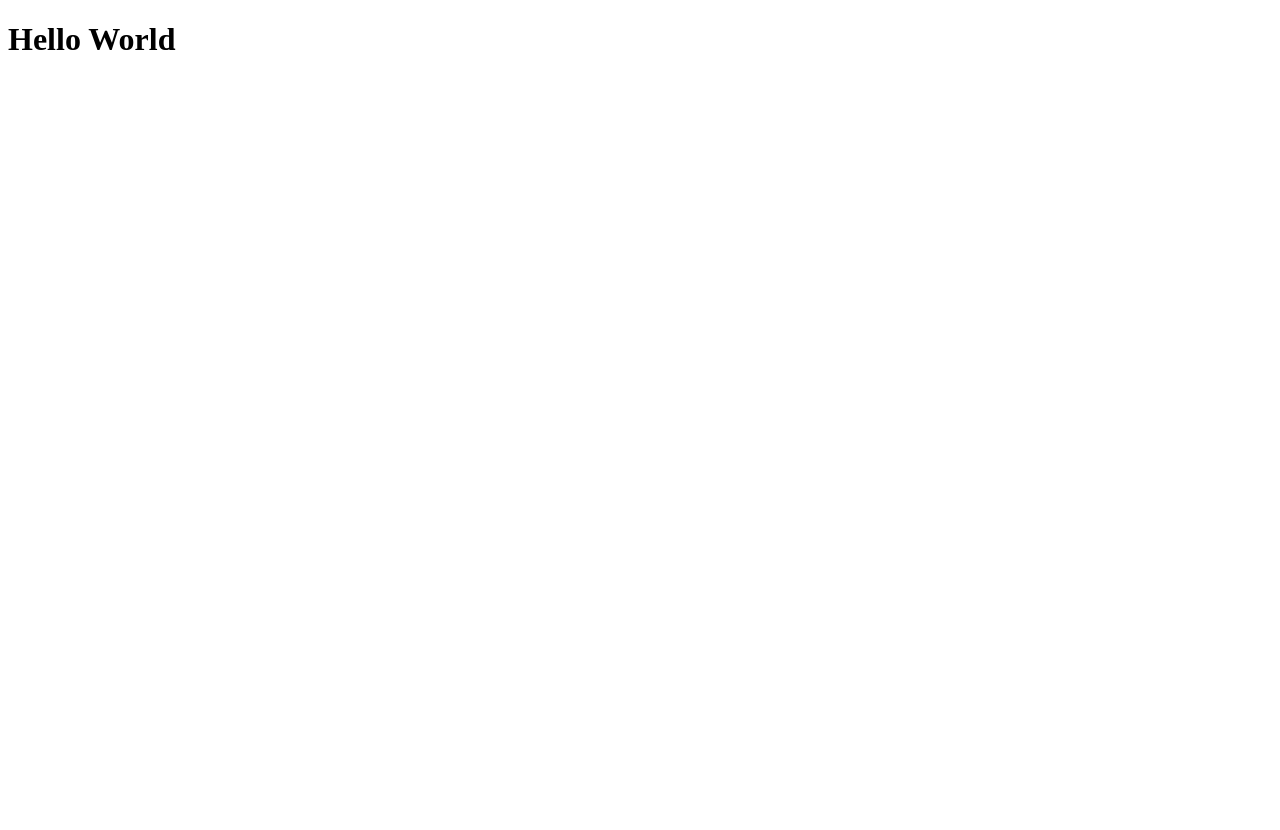
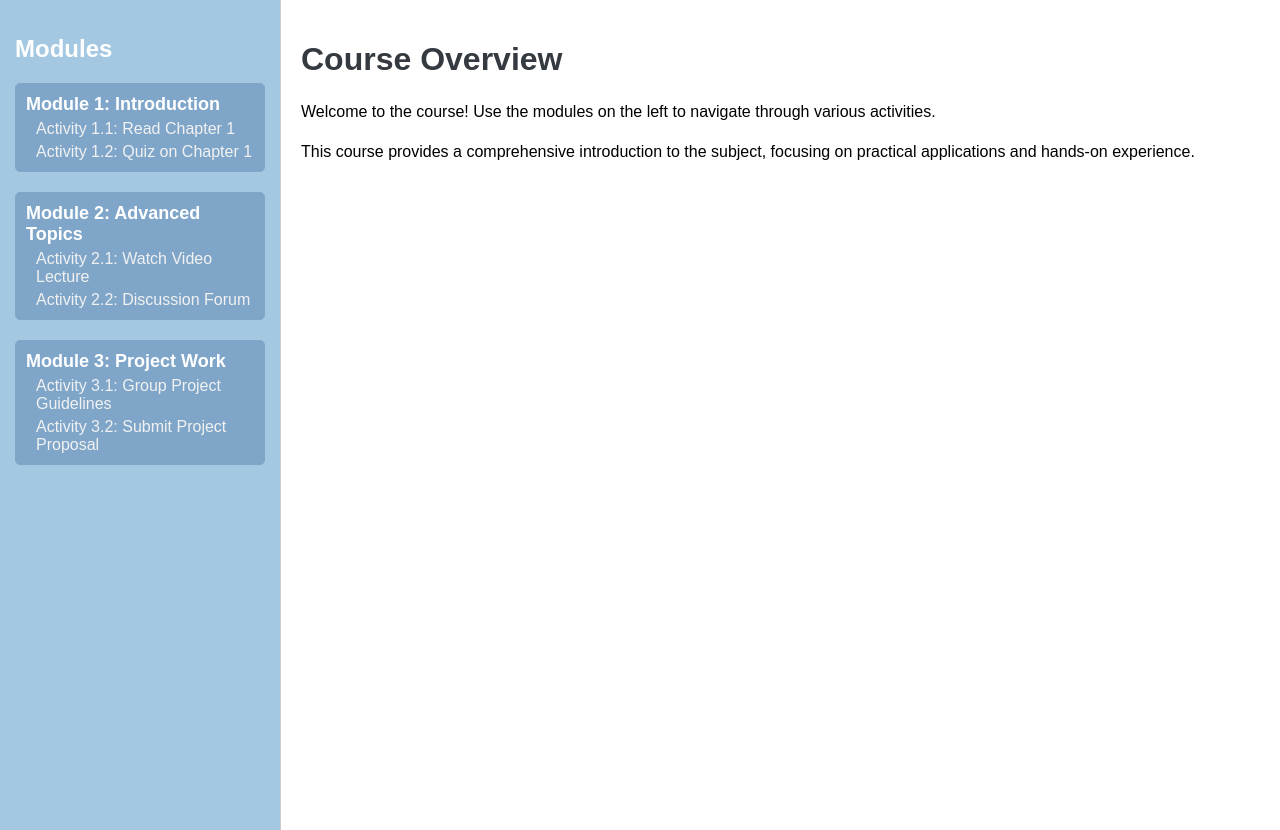
Before and after one commit to datawiseowl/datamanagement, a plain HTML site: page index.html in a window 1280 px wide. Before the commit the page ends 800 px from the top, so only its background shows below. Drawn offline with Linux system fonts and the light colour scheme.

Commit message:
Update index.html
Some basic structure

```diff
--- a/index.html
+++ b/index.html
@@ -1,9 +1,86 @@
 <!DOCTYPE html>
-<html>
+<html lang="en">
 <head>
-<title>datamanagement.github.io</title>
-<head>
+    <meta charset="UTF-8">
+    <meta name="viewport" content="width=device-width, initial-scale=1.0">
+    <title>Course Shell Example</title>
+    <style>
+        body {
+            font-family: Arial, sans-serif;
+            margin: 0;
+            display: flex;
+            background-color: #e9ecef;
+        }
+        .sidebar {
+            width: 250px;
+            background-color: #a4c8e1; /* Softer pastel blue */
+            color: #ffffff;
+            padding: 15px;
+            border-right: 1px solid #ccc;
+            height: 100vh; /* Full height */
+            overflow-y: auto; /* Scrollable */
+        }
+        .module {
+            margin-bottom: 20px;
+            border: 1px solid #7fa6c9; /* Slightly darker pastel blue */
+            border-radius: 5px;
+            padding: 10px;
+            background-color: #7fa6c9; /* Darker pastel blue */
+        }
+        .module h3 {
+            margin: 0;
+            font-size: 18px;
+        }
+        .activity {
+            margin-left: 10px;
+            margin-top: 5px;
+            color: #f1f1f1;
+            transition: color 0.3s;
+        }
+        .activity:hover {
+            color: #ffffff;
+            cursor: pointer;
+        }
+        .content {
+            padding: 20px;
+            flex-grow: 1;
+            background-color: #ffffff;
+        }
+        .content h1 {
+            color: #343a40;
+        }
+        .content p {
+            font-size: 16px;
+            line-height: 1.5;
+        }
+    </style>
+</head>
 <body>
-<h1> Hello World</h1>
+
+<div class="sidebar">
+    <h2>Modules</h2>
+    <div class="module">
+        <h3>Module 1: Introduction</h3>
+        <div class="activity">Activity 1.1: Read Chapter 1</div>
+        <div class="activity">Activity 1.2: Quiz on Chapter 1</div>
+    </div>
+    <div class="module">
+        <h3>Module 2: Advanced Topics</h3>
+        <div class="activity">Activity 2.1: Watch Video Lecture</div>
+        <div class="activity">Activity 2.2: Discussion Forum</div>
+    </div>
+    <div class="module">
+        <h3>Module 3: Project Work</h3>
+        <div class="activity">Activity 3.1: Group Project Guidelines</div>
+        <div class="activity">Activity 3.2: Submit Project Proposal</div>
+    </div>
+</div>
+
+<div class="content">
+    <h1>Course Overview</h1>
+    <p>Welcome to the course! Use the modules on the left to navigate through various activities.</p>
+    <p>This course provides a comprehensive introduction to the subject, focusing on practical applications and hands-on experience.</p>
+</div>
+
 </body>
 </html>
```
